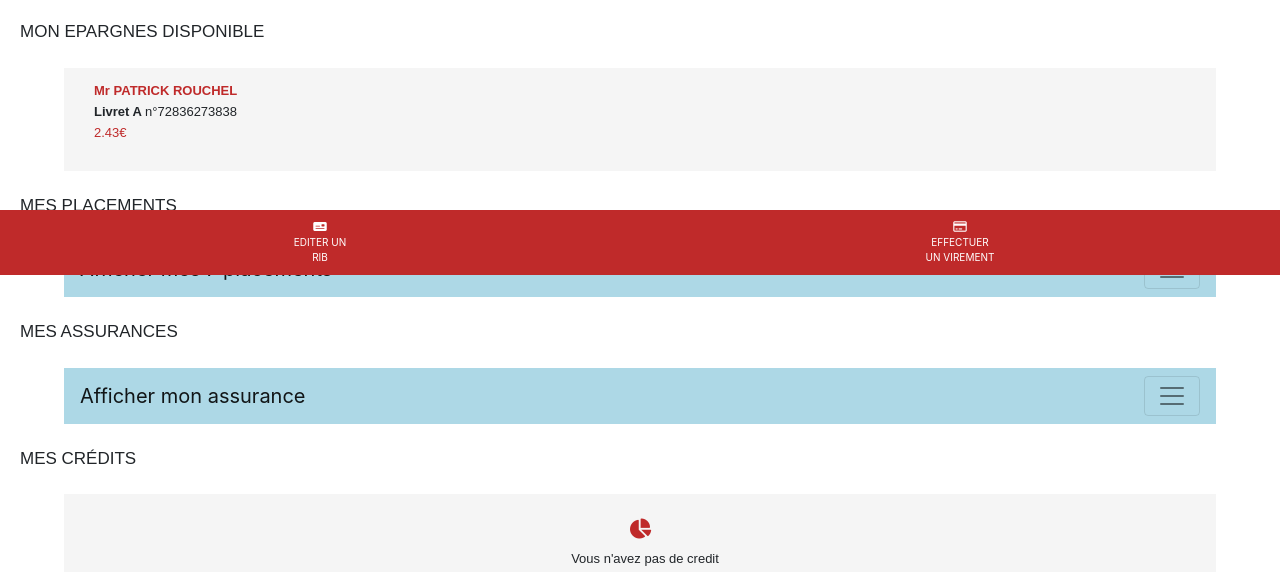
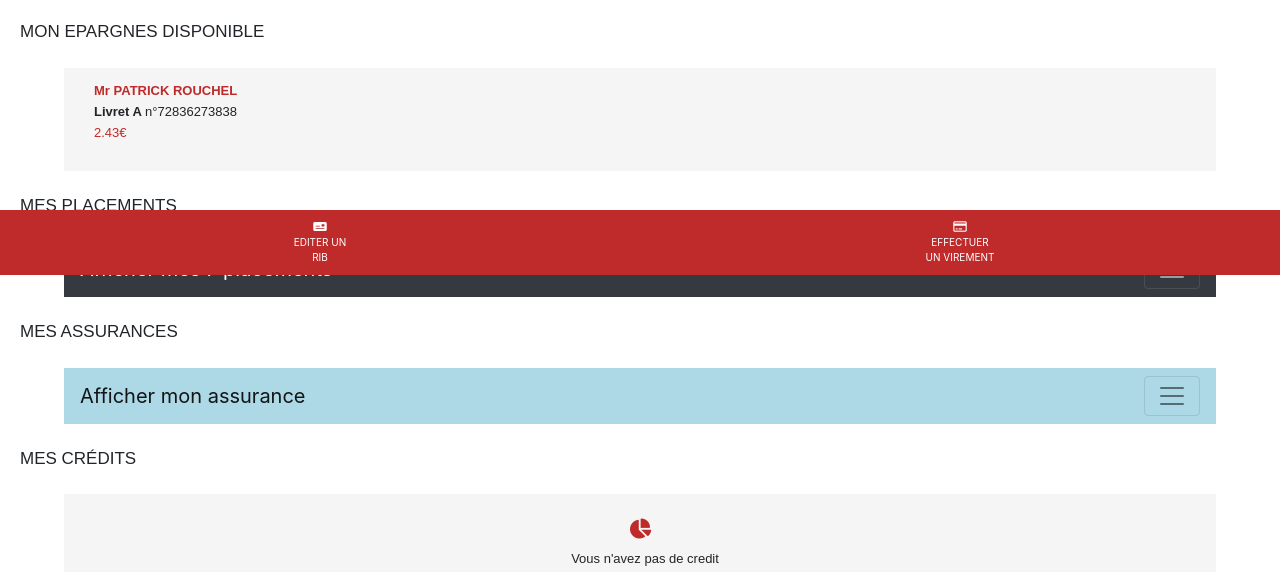
Before and after one commit to mon-compte-hsbc-banque-en-ligne/particulier-espace-client, a plain HTML site: page Solde.html in a window 1280 px wide. Shown: the part 525-1097 px from the top of the page. Drawn offline with nearby package versions, Linux system fonts and the light colour scheme.

Commit message:
Update Solde.html

```diff
--- a/Solde.html
+++ b/Solde.html
@@ -175,7 +175,7 @@ function closeNav() {
 </div>
 <h3 style="font-family:sans-serif;" >MES PLACEMENTS</h3>
 
-<nav style="width:90%;margin:auto;background-color:lightblue;" class="navbar navbar-light">
+<nav style="width:90%;margin:auto;background-color:darkblack;" class="navbar navbar-dark bg-dark">
   <a class="navbar-brand" href="#">Afficher mes 7 placements</a>
   <button class="navbar-toggler" type="button" data-toggle="collapse" data-target="#navbarNav" aria-controls="navbarNav" aria-expanded="false" aria-label="Toggle navigation">
 	<span class="navbar-toggler-icon"></span>
```
